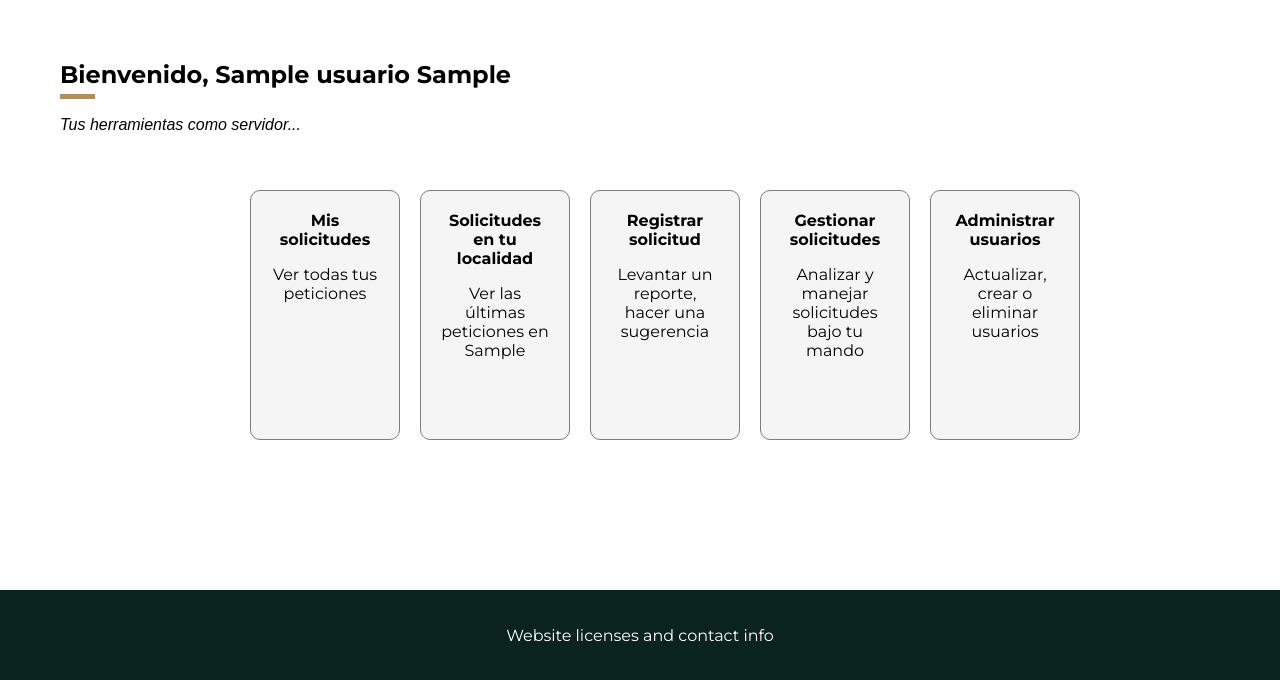
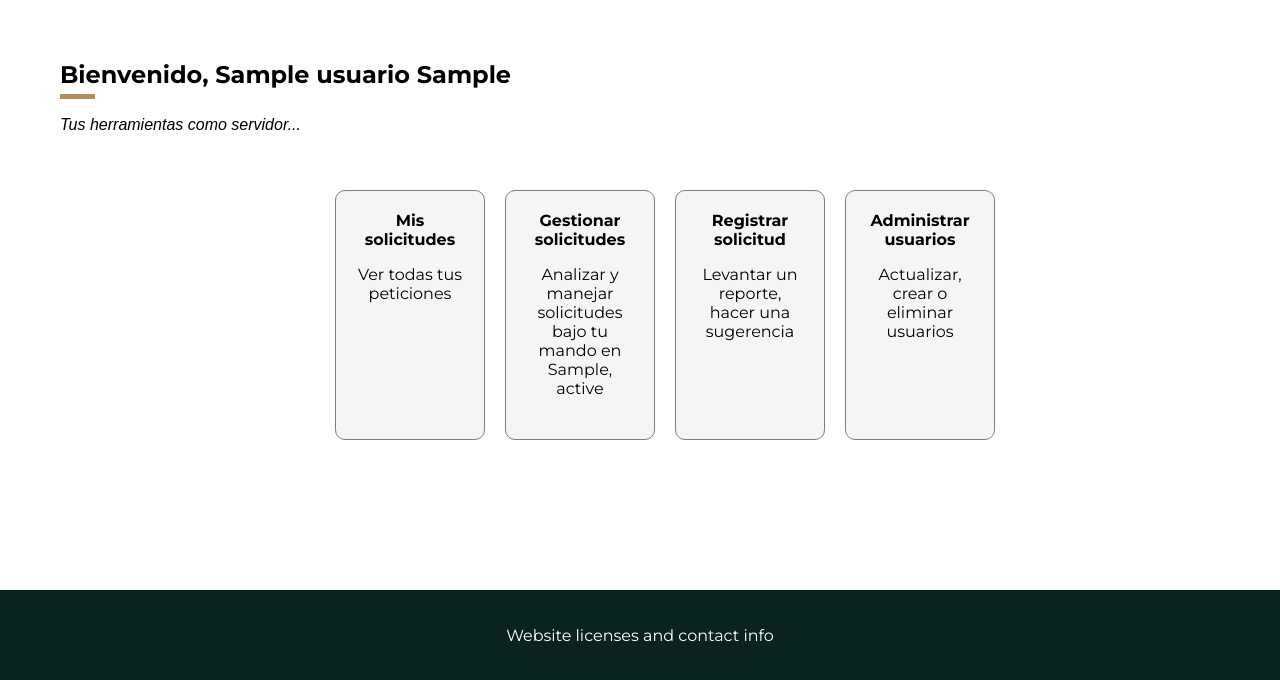
Before and after one commit to abrahamgmacias/solicitudes-de-gobierno, a Django app: template solicitudes_de_gobierno/templates/index-servidor.html in a window 1280 px wide. Shown: the part 78-758 px from the top of the page. Run offline with Django 5.2, Linux system fonts and the light colour scheme; the template is opened without the code that fills it: values that come from a table or form of the project are taken from there, others are empty; tables that the repository leaves empty hold one stand-in row (values such as "Sample post"); some libraries are stand-ins or nearby versions.

Commit message:
modifies index servidor tools

```diff
--- a/solicitudes_de_gobierno/templates/index-servidor.html
+++ b/solicitudes_de_gobierno/templates/index-servidor.html
@@ -48,10 +48,10 @@
             <p>Ver todas tus peticiones</p>
         </div>
     </a>
-    <a href="{% url 'solicitudes:solicitudes-locales' %}">
-        <div class="box-opciones" name="solicitudes-recientes">
-            <strong>Solicitudes en tu localidad</strong>
-            <p>Ver las últimas peticiones en {{ usuario.municipio_ciudad }}</p>
+    <a href="{% url 'solicitudes:explorar-solicitudes' %}">
+        <div class="box-opciones" name="explorar-solicitudes">
+            <strong>Gestionar solicitudes</strong>
+            <p>Analizar y manejar solicitudes bajo tu mando en {{ usuario.municipio_ciudad }}, {{usuario.estado}}</p>
         </div>
     </a>
     <a href="{% url 'solicitudes:registrar-solicitud' %}">
@@ -60,12 +60,7 @@
             <p>Levantar un reporte, hacer una sugerencia</p>
         </div>
     </a>
-    <a>
-        <div class="box-opciones" name="solicitudes-recientes">
-            <strong>Gestionar solicitudes</strong>
-            <p>Analizar y manejar solicitudes bajo tu mando</p>
-        </div>
-    </a>
+
     <a>
         <div class="box-opciones" name="administrar-usuarios">
             <strong>Administrar usuarios</strong>
```
